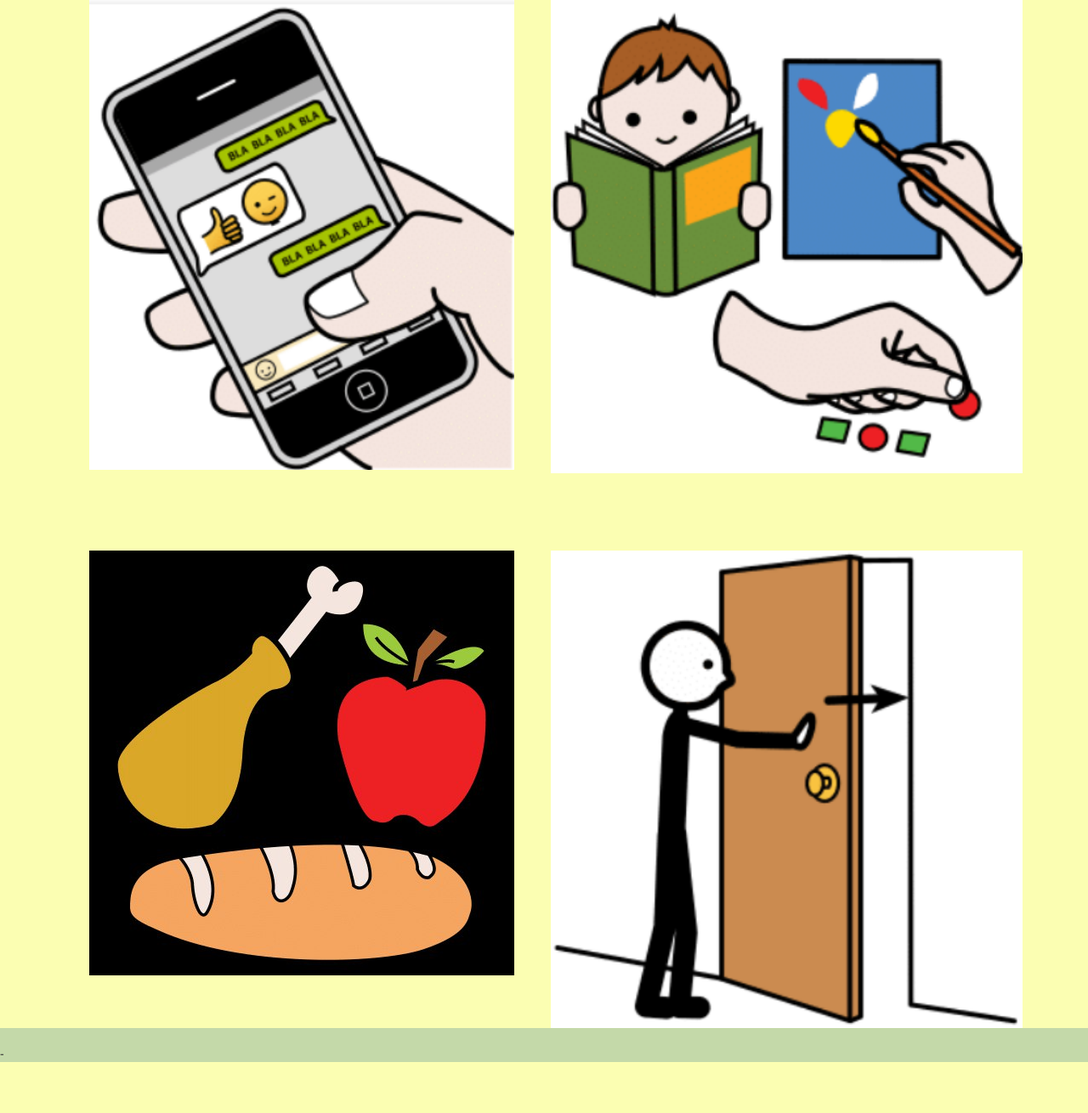
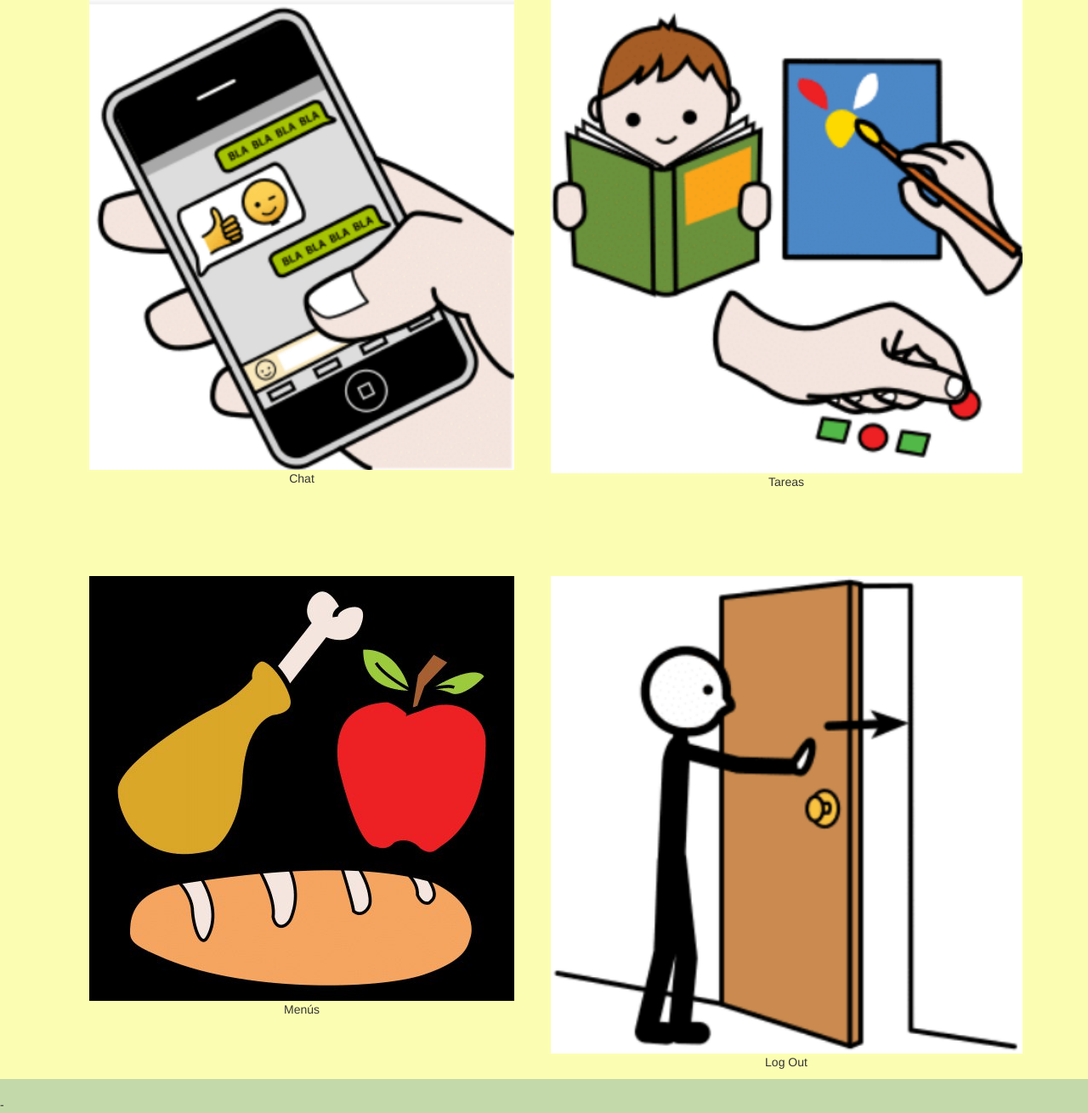
Before and after one commit to Manu8G/DGP, a Django app: page / in a window 1280 px wide. Shown: the part 322-1632 px from the top of the page at 85% size. Before the commit the page ends 1572 px from the top, so only its background shows below. Run offline with Django 4.2, Linux system fonts and the light colour scheme; a user stored in the database is signed in; some libraries are stand-ins or nearby versions; some web fonts are replaced.

Commit message:
cambio index

```diff
--- a/app/tecnogurus/templates/index.html
+++ b/app/tecnogurus/templates/index.html
@@ -9,11 +9,15 @@
             <div class="container">
                 <div class="row">
                   <div class="w-100"></div>
-                  <div class="col"><a href="{% url 'chat_rooms' %}"><img src="{% static 'img/chat2.PNG' %}" alt="loging con pictogramas" style="width:90%"/></a></div>
-				  <div class="col"><a href="{% url 'fin_tarea' %}"><img src="{% static 'img/tareas3.PNG' %}" alt="loging con pictogramas" style="width:100%"/></a></div>
+                  <div class="col"><a href="{% url 'chat_rooms' %}"><img src="{% static 'img/chat2.PNG' %}" alt="loging con pictogramas" style="width:90%"/></a>
+                  <p>Chat</p></div>
+				  <div class="col"><a href="{% url 'fin_tarea' %}"><img src="{% static 'img/tareas3.PNG' %}" alt="loging con pictogramas" style="width:100%"/></a>
+          <p>Tareas</p></div>
                   <div class="w-100"></div>
-                  <div class="col"><a href=""><img src="{% static 'img/menu.jpg' %}" alt="loging con pictogramas" style="width:90%"/></a></div>
-                  <div class="col"><a href="{% url 'logout' %}?next={% url 'index' %}"><img src="{% static 'img/logout.PNG' %}" alt="loging con pictogramas" style="width:100%"/></a></div>
+                  <div class="col"><a href=""><img src="{% static 'img/menu.jpg' %}" alt="loging con pictogramas" style="width:90%"/></a>
+                  <p>Menús</p></div>
+                  <div class="col"><a href="{% url 'logout' %}?next={% url 'index' %}"><img src="{% static 'img/logout.PNG' %}" alt="loging con pictogramas" style="width:100%"/></a>
+                  <p>Log Out</p></div>
                 </div>
             </div>
             {% else %}
```
Also changed, not shown: app/db.sqlite3.
